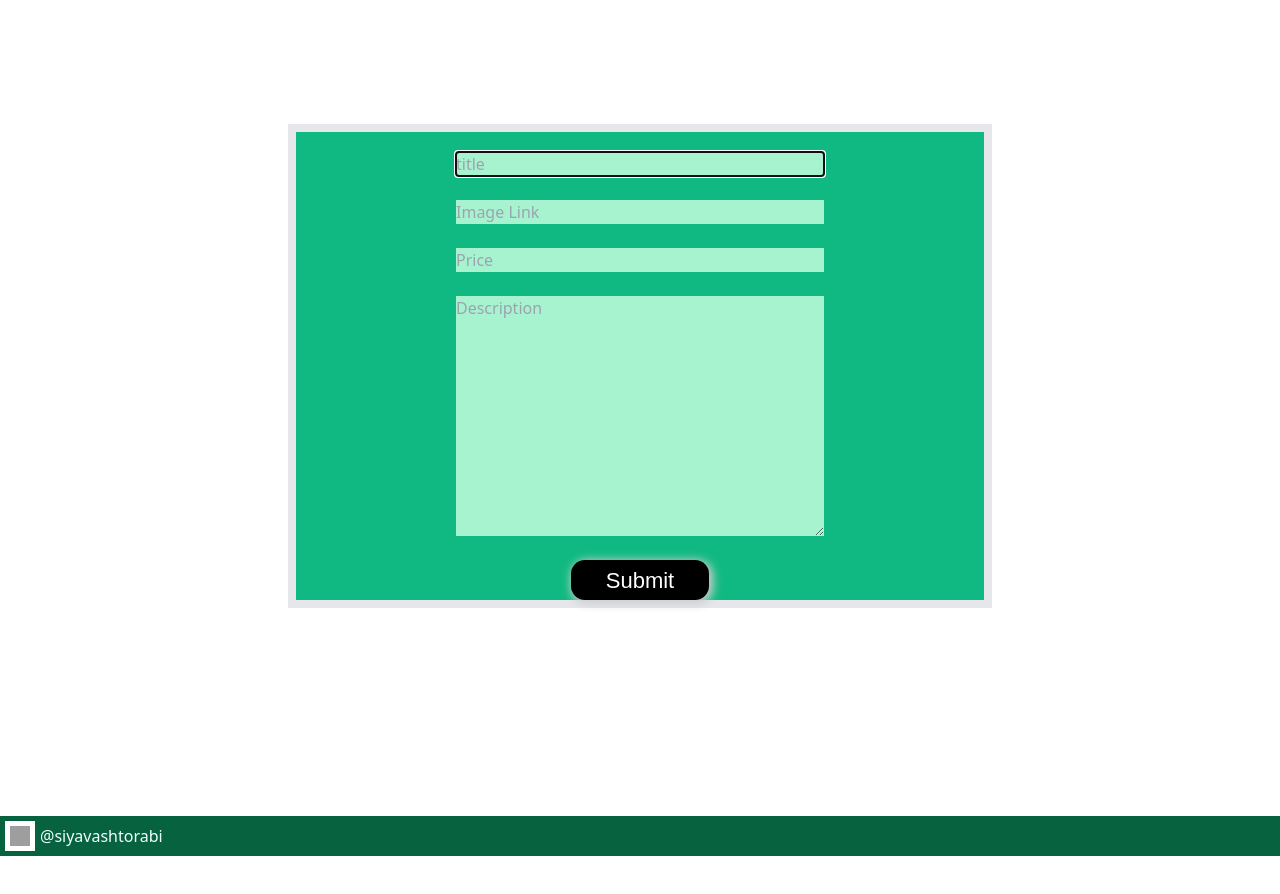
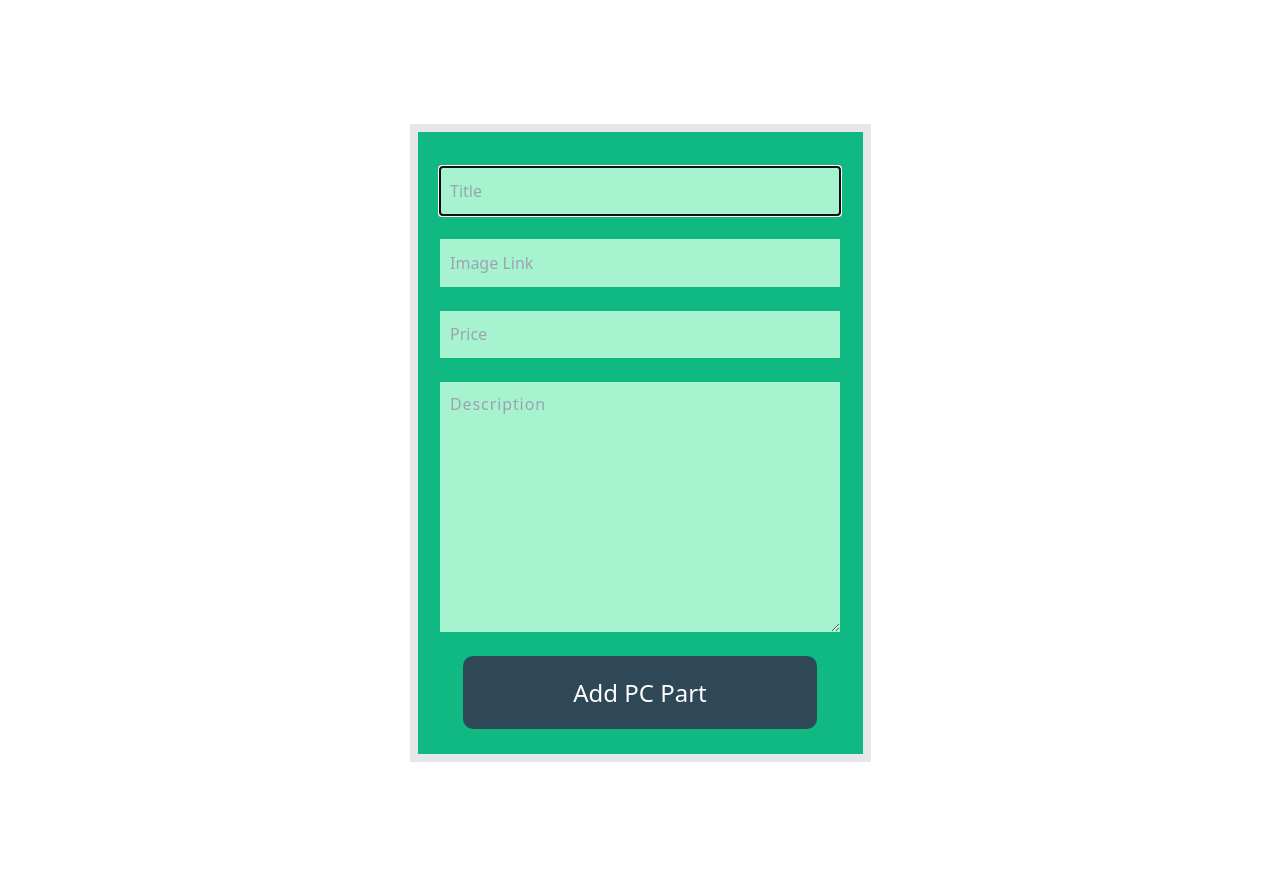
Before and after one commit to SiyavashTorabi/PCParts, a React (Create React App) app in the folder client/: page /add-product in a window 1280 px wide. Shown: the part 380-1274 px from the top of the page. Before the commit the page ends 1236 px from the top, so only its background shows below. Built offline with nearby package versions, Linux system fonts and the light colour scheme; grey boxes are pictures that could not be loaded.

Commit message:
added css to my create-from

```diff
--- /dev/null
+++ b/client/src/screens/ProductCreate.css
@@ -0,0 +1,25 @@
+form {
+  display: flex;
+  width: 461px;
+  margin: 0 auto;
+  height: 638px;
+
+  padding: 15px 15px 25px 15px;
+
+}
+input {
+  width: 400px;
+  height: 49px;
+  padding: 10px;
+}
+textarea {
+  width: 400px;
+}
+.create-button {
+  width: 354px;
+  height: 76px;
+  color: white;
+  background-color: #2F4858;
+  border-radius: 10px;
+  font-size: 24px;
+}
--- a/client/src/screens/ProductCreate.jsx
+++ b/client/src/screens/ProductCreate.jsx
@@ -1,5 +1,5 @@
 import { useState } from "react";
-
+import "./ProductCreate.css"
 import Footer from "../components/Footer";
 import { Redirect } from "react-router-dom";
 import { createProduct } from "../services/products";
@@ -42,12 +42,12 @@ const ProductCreate = (props) => {
   return (
     <>
       <form
-        className="flex space-y-6 flex-col border-8 border-black-100 ml-72 mr-72 mb-52 bg-green-500"
+        className="flex space-y-6 flex-col justify-center items-center border-8 border-black-100 mb-52 bg-green-500"
         onSubmit={handleSubmit}
       >
         <input
-          className="flex flex-col ml-40 mr-40 mt-5 bg-green-200"
-          placeholder="title"
+          className="mt-5 bg-green-200"
+          placeholder="Title"
           value={product.title}
           name="title"
           required
@@ -55,14 +55,14 @@ const ProductCreate = (props) => {
           onChange={handleChange}
         />
         <input
-          className="flex flex-col ml-40 mr-40 mt-5 bg-green-200"
+          className="mt-5 bg-green-200"
           placeholder="Image Link"
           value={product.imgURL}
           name="imgURL"
           onChange={handleChange}
         />
         <input
-          className="flex flex-col ml-40 mr-40 mt-5 bg-green-200"
+          className="mt-5 bg-green-200"
           placeholder="Price"
           value={product.price}
           name="price"
@@ -70,7 +70,7 @@ const ProductCreate = (props) => {
           onChange={handleChange}
         />
         <textarea
-          className="flex flex-col ml-40 mr-40 mt-5 bg-green-200"
+          className="description mt-5 bg-green-200"
           rows={10}
           placeholder="Description"
           value={product.description}
@@ -78,8 +78,8 @@ const ProductCreate = (props) => {
           required
           onChange={handleChange}
         />
-        <button type="submit" className="edit-button mb-5 ">
-          Submit
+        <button type="submit" className="create-button">
+          Add PC Part
         </button>
       </form>
       <Footer />
```
Also changed, not shown: client/src/screens/Products.jsx (+7 -0 lines).
